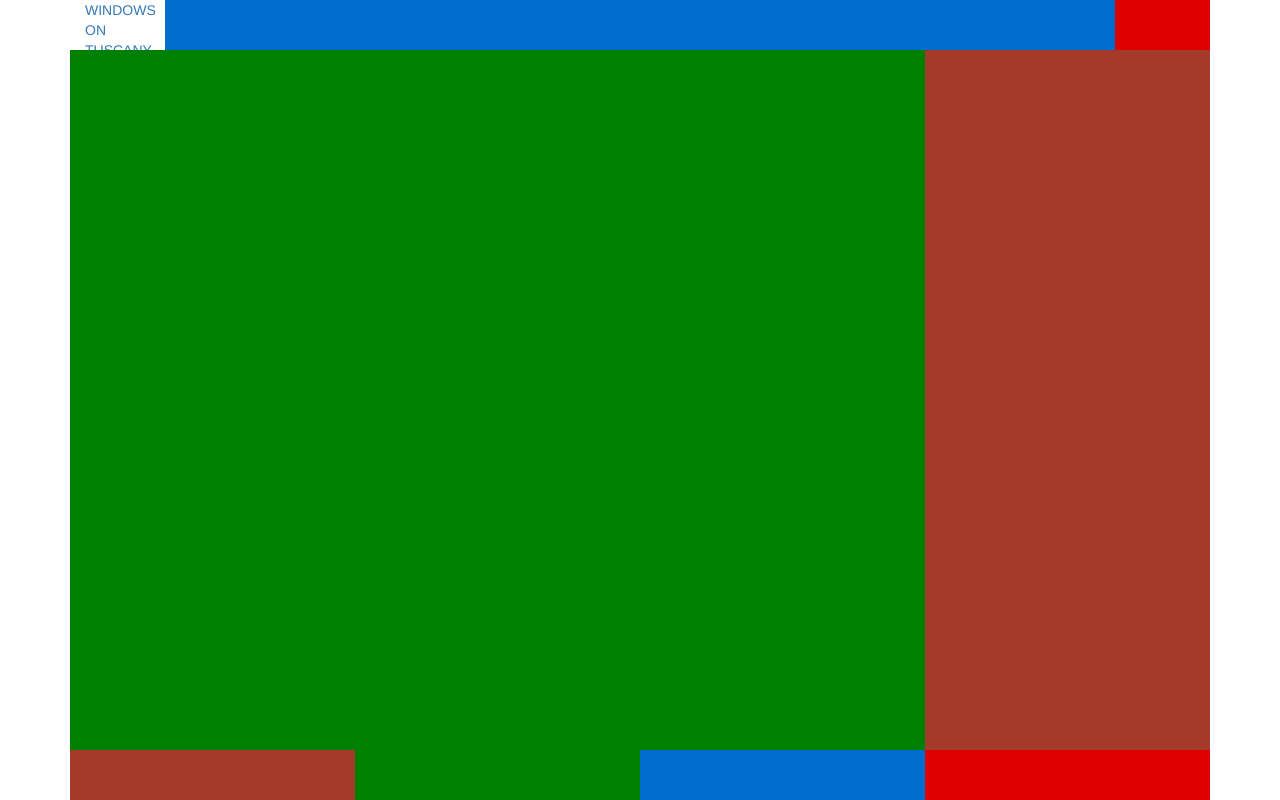
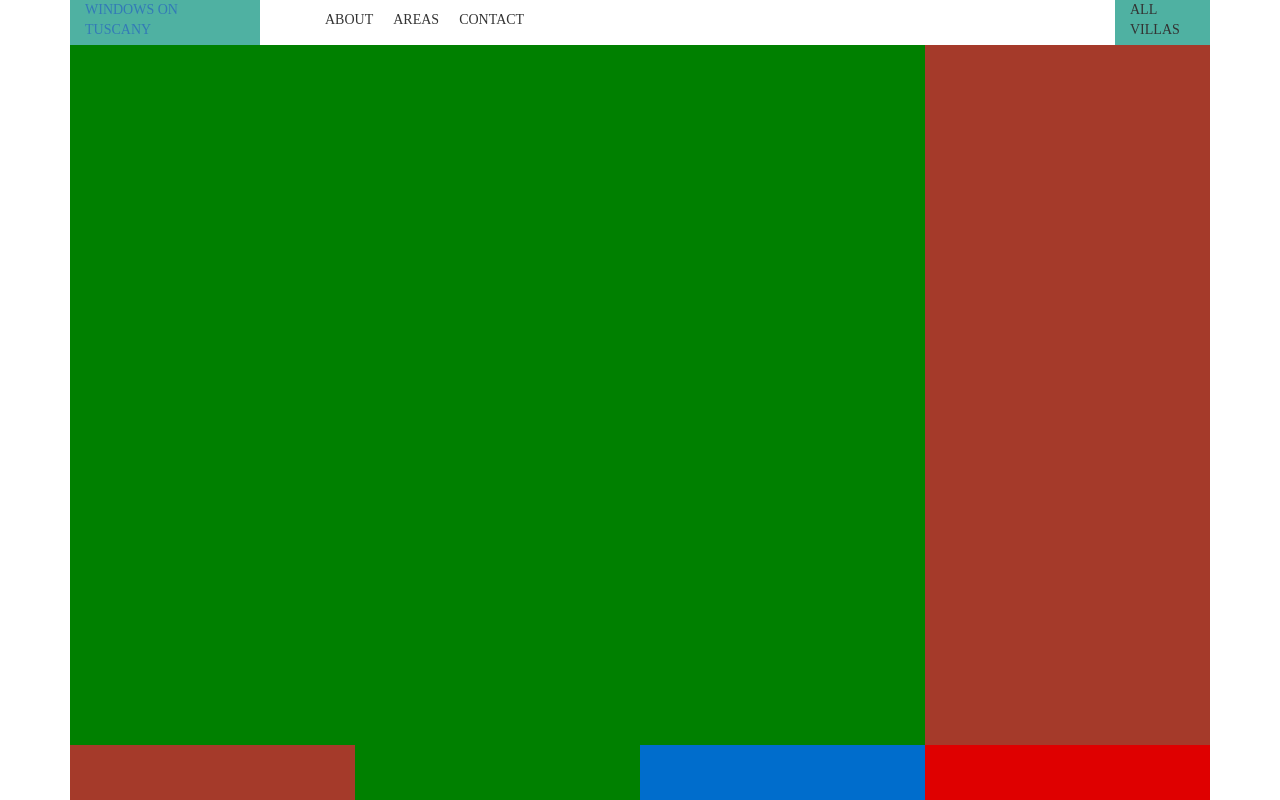
Before and after one commit to Osama-Tahboub1/bootsrapSite, a plain HTML site: page index.html in a window 1280 px wide. Shown: the top 800 px of the page. Drawn offline with nearby package versions, Linux system fonts and the light colour scheme.

Commit message:
added content and styling to header

```diff
--- a/index.html
+++ b/index.html
@@ -7,23 +7,38 @@
     <link rel="stylesheet" href="https://maxcdn.bootstrapcdn.com/bootstrap/3.3.7/css/bootstrap.min.css" integrity="sha384-BVYiiSIFeK1dGmJRAkycuHAHRg32OmUcww7on3RYdg4Va+PmSTsz/K68vbdEjh4u" crossorigin="anonymous">    <link rel="stylesheet" href="styles.css">
 </head>
 <body>
-    <header>
+    <nav>
         <div class="container">
-            <div class="col-xs-1 header-content">
-                <a href="http://www.windowsontuscany.com" title="Windows On Tuscany">WINDOWS ON TUSCANY</a>
+            <div class="col-xs-2 header-content logo">
+                <a href="http://www.windowsontuscany.com" title="Windows On Tuscany">
+                    <span>WINDOWS ON TUSCANY</span>
+                </a>
             </div>
 
-            <div class="col-xs-10 blue header-content">
+            <div class="col-xs-9 header-content">
+                <ul>
+                    <li class="nav-list">
+                        ABOUT
+                    </li>
+
+                    <li class="nav-list">
+                        AREAS
+                    </li>
+
+                    <li class="nav-list">
+                        CONTACT
+                    </li>
+                </ul>
 
             </div>
 
-            <div class="col-xs-1 red header-content">
-
+            <div class="col-xs-1 header-content header-link">
+                <span>ALL VILLAS</span>
             </div>
         </div>
-    </header>
+    </nav>
 
-    <main>
+    <header>
         <div class="container">
             <div class="col-xs-9 green main-content">
 
@@ -33,9 +48,9 @@
 
             </div>
         </div>
-    </main>
+    </header>
 
-    <div>
+    <main>
         <div class="container">
             <div class="col-xs-3 brown blocks">
 
@@ -101,7 +116,7 @@
 
             </div>
         </div>
-    </div>
+    </main>
 
     <footer>
         <div class="container">
--- a/styles.css
+++ b/styles.css
@@ -14,8 +14,12 @@
     background-color: #a53a2a;
 }
 
+body {
+    font-family: Proxima-SemiBold;
+}
+
 .header-content {
-    height: 50px;
+    height: 45px;
 }
 
 .main-content {
@@ -23,9 +27,25 @@
 }
 
 .blocks {
-    height:300px;
+    height: 300px;
 }
 
 .footer-content {
-    height:100px;
+    height: 100px;
 }
+
+.logo {
+    background-color: #4fb1a2;
+    color: #ffffff;
+}
+
+.nav-list {
+    float:left;
+    list-style-type: none;
+    padding: 10px;
+
+}
+
+.header-link {
+    background-color: #4fb1a2;
+}
```
